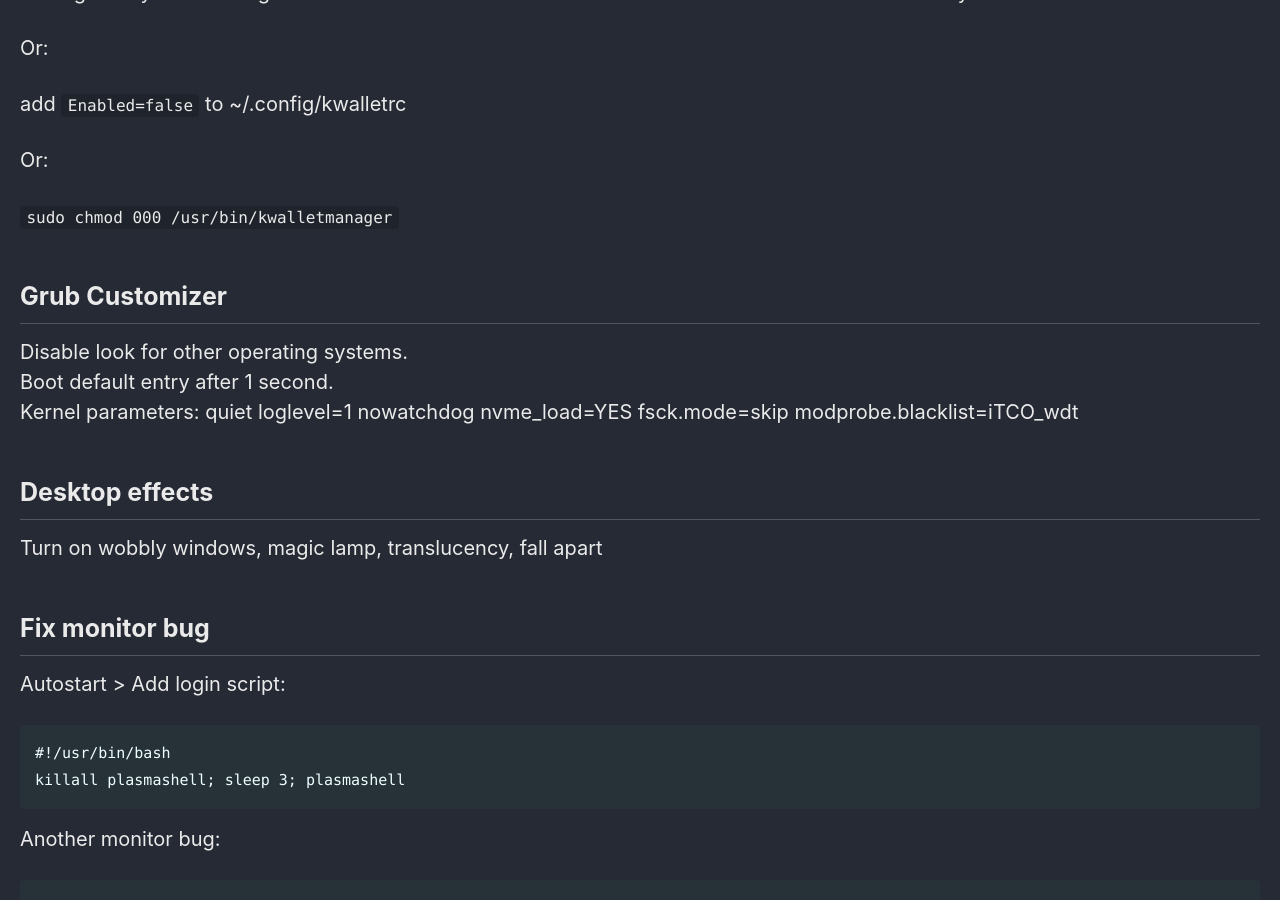
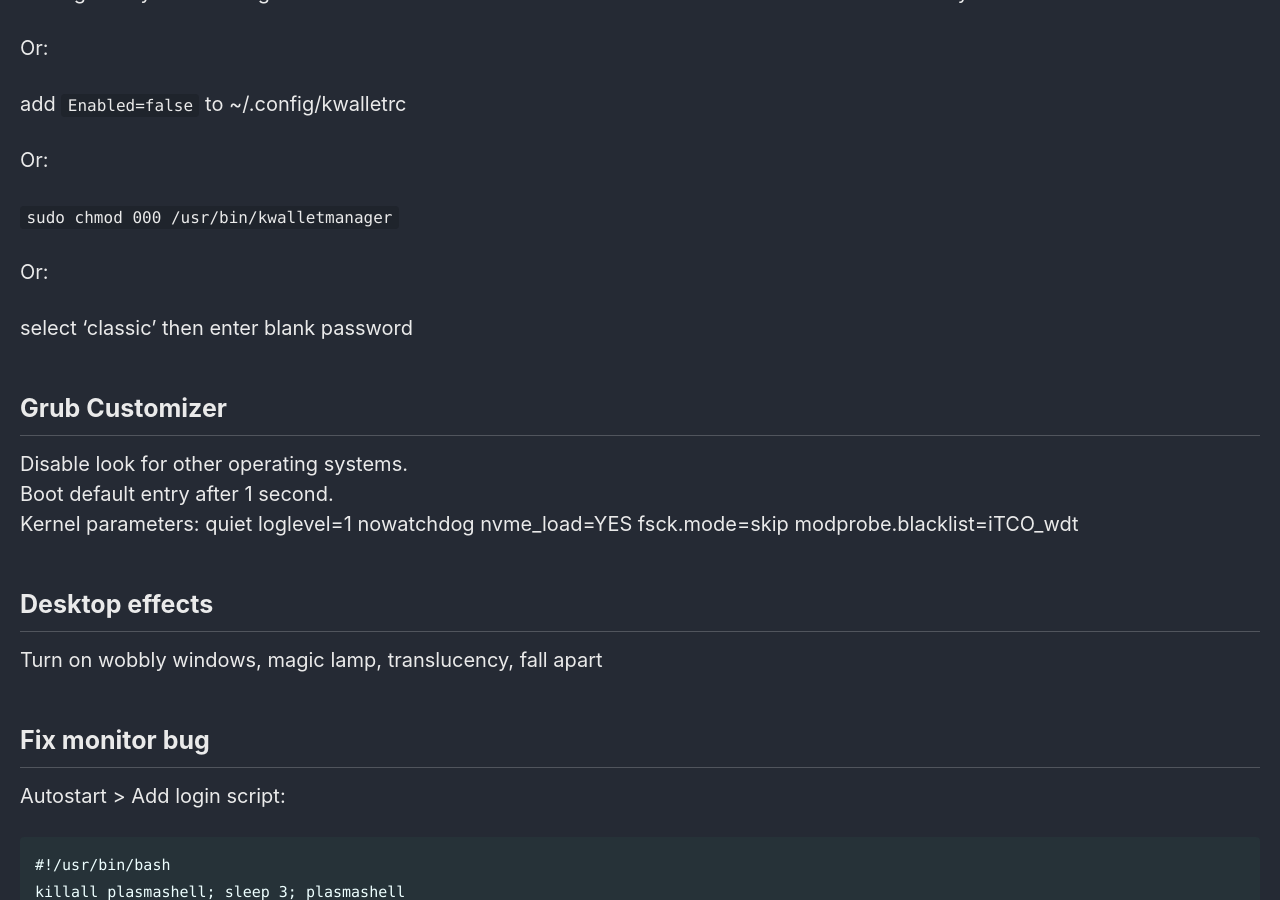
Before and after one commit to Connor-McCartney/Connor-McCartney.github.io, a Jekyll site: the page built from _pages/misc/KDE-Plasma.md, in a window 1280 px wide and 900 px high, scrolled down 1313 px. Built offline with Jekyll 4.4.1, drawn with Linux system fonts in a browser that asks for light colours; cached includes are drawn as plain includes.

Commit message:
Update KDE-Plasma.md

```diff
--- a/_pages/misc/KDE-Plasma.md
+++ b/_pages/misc/KDE-Plasma.md
@@ -52,6 +52,10 @@ Or:
 
 `sudo chmod 000 /usr/bin/kwalletmanager`
 
+Or:
+
+select 'classic' then enter blank password
+
 ## Grub Customizer
 
 Disable look for other operating systems. <br>
```
